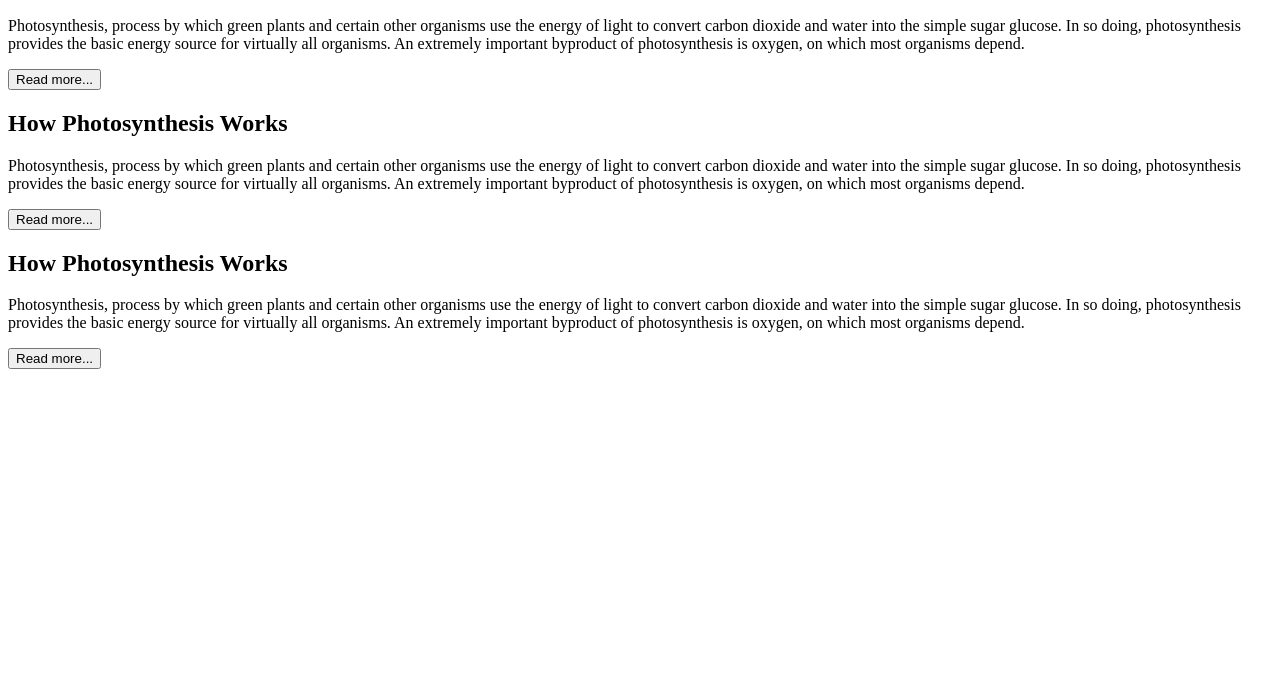
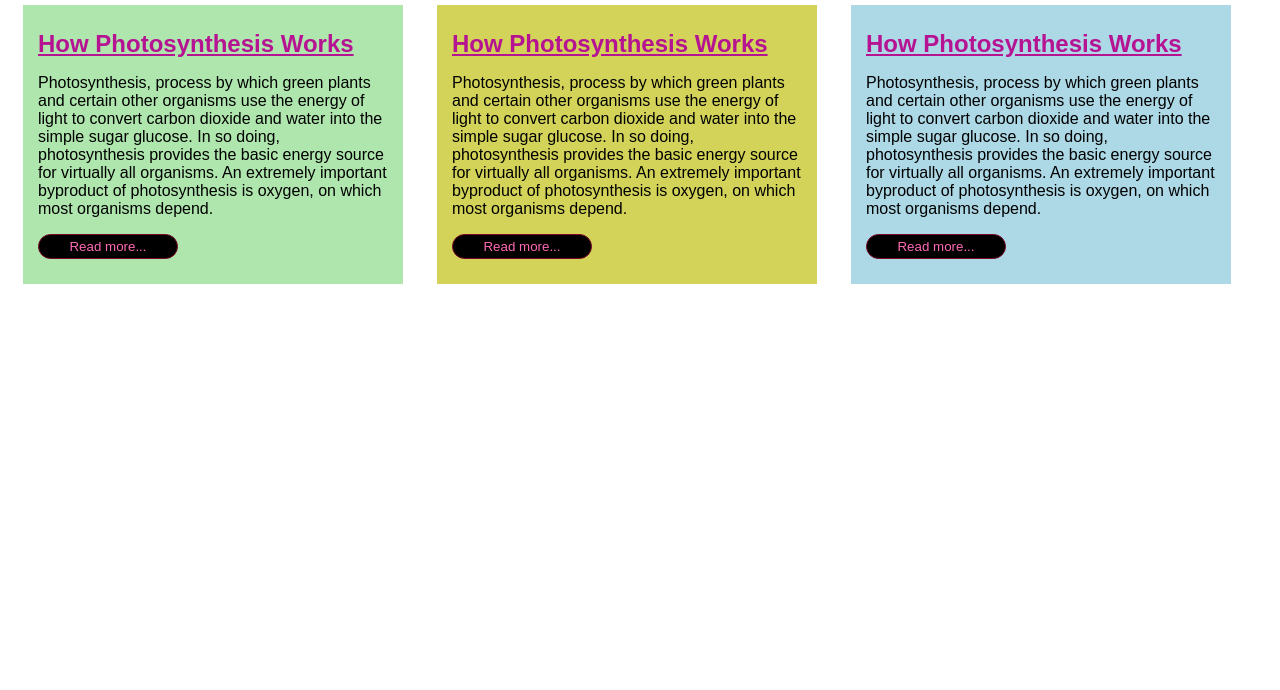
Before and after one commit to Suraiyamizan/CSS-1, a plain HTML site: page index.html in a window 1280 px wide. Shown: the part 110-800 px from the top of the page. Drawn offline with Linux system fonts and the light colour scheme.

Commit message:
index.html

```diff
--- a/index.html
+++ b/index.html
@@ -5,7 +5,7 @@
     <meta charset="UTF-8">
     <meta name="viewport" content="width=device-width, initial-scale=1.0">
     <title>CSS Class 2 HW</title>
-    <link rel="stylesheet" href="../CSS 2/style.css">
+    <link rel="stylesheet" href="./style.css">
 </head>
 
 <body>
@@ -45,4 +45,5 @@
 
 </body>
 
+
 </html>
```
